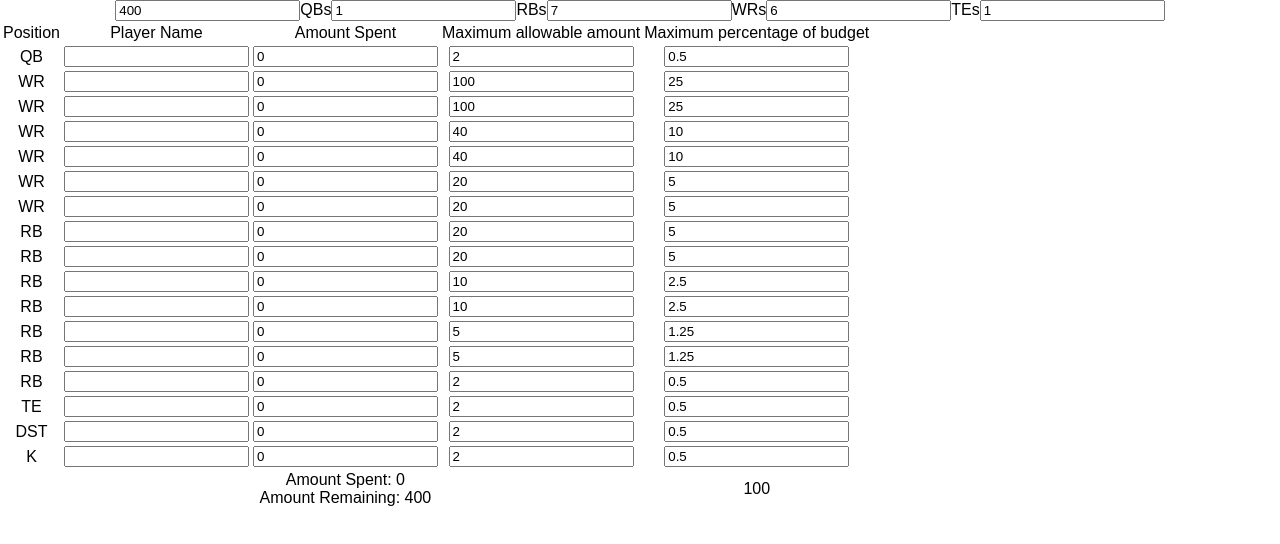
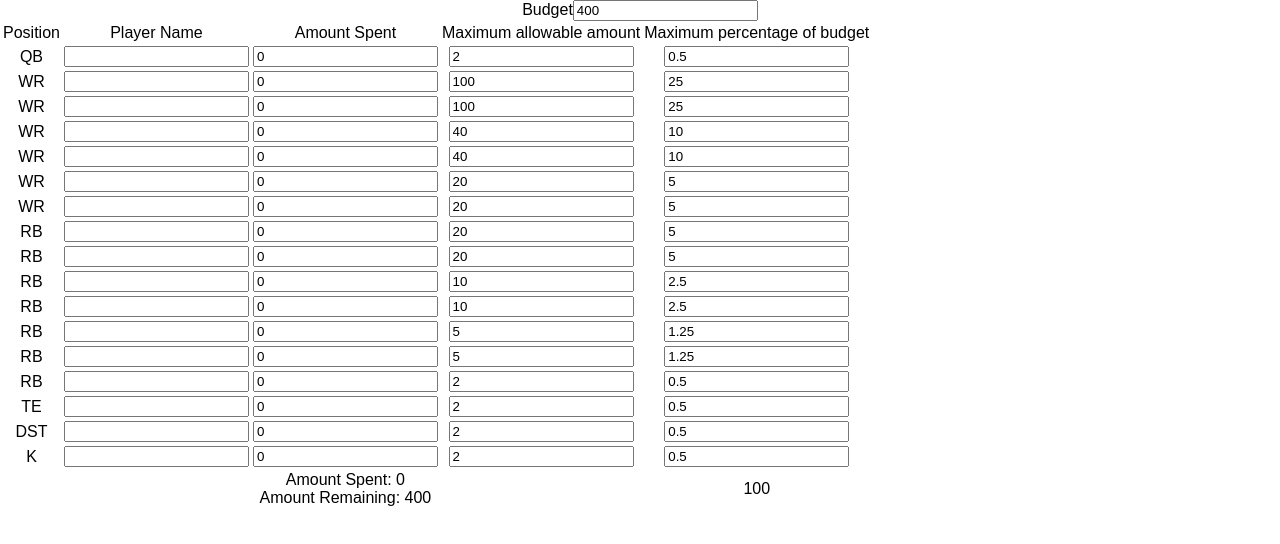
Before and after one commit to severnsc/ff-app, a React (Create React App) app: page / in a window 1280 px wide. Shown: the top 544 px of the page. Built offline with nearby package versions, Linux system fonts and the light colour scheme.

Commit message:
Remove number of position selectors and make QB and TE rows static

```diff
--- a/src/App.js
+++ b/src/App.js
@@ -66,7 +66,6 @@ class PlayerRows extends Component {
     super(props);
     this.state = {
       budget: 400,
-      qbs: 1,
       rbs: 7,
       wrs: 6,
       tes: 1,
@@ -95,69 +94,23 @@ class PlayerRows extends Component {
 
   render() {
 
-    let qbKeys = null;
-    let qbRows = [];
-    if(this.state.qbs > 0){
-      qbKeys = [...Array(parseInt(this.state.qbs, 10)).keys()];
-      qbRows = qbKeys.map((x) => {return <PlayerRow position="QB" key={x} percentage={.5/(qbKeys.length)} percentageChange={this.calculateSum} amountSpentChange={this.calculateSpendAmounts} budget={this.state.budget} /> });
-    }
+    let rbRows = [];
+    const rbValues = [5, 5, 2.5, 2.5, 1.25, 1.25, .5];
+    rbRows = rbValues.map((x, i) => {return <PlayerRow position="RB" key={i} percentage={x} percentageChange={this.calculateSum} amountSpentChange={this.calculateSpendAmounts} budget={this.state.budget} /> });
 
-    let rbKeys = null;
-    let rbRows = [];
-    if(this.state.rbs > 0){
-      rbKeys = [...Array(parseInt(this.state.rbs, 10)).keys()];
-      const rbValues = [5, 5, 2.5, 2.5, 1.25, 1.25, .5];
-      rbRows = rbKeys.map((x) => {return <PlayerRow position="RB" key={x} percentage={rbValues[x]} percentageChange={this.calculateSum} amountSpentChange={this.calculateSpendAmounts} budget={this.state.budget} /> });
-    }
-
-    let wrKeys = null;
     let wrRows = [];
-    if(this.state.wrs > 0){
-      wrKeys = [...Array(parseInt(this.state.wrs, 10)).keys()];
-      const wrValues = [25, 25, 10, 10, 5, 5];
-      wrRows = wrKeys.map((x) => {return <PlayerRow position="WR" key={x} percentage={wrValues[x]} percentageChange={this.calculateSum} amountSpentChange={this.calculateSpendAmounts} budget={this.state.budget} /> });
-    }
-
-    let teKeys = null;
-    let teRows = [];
-    if(this.state.tes > 0){
-      teKeys = [...Array(parseInt(this.state.tes, 10)).keys()];
-      teRows = teKeys.map((x) => {return <PlayerRow position="TE" key={x} percentage={.5/(teKeys.length)} percentageChange={this.calculateSum} amountSpentChange={this.calculateSpendAmounts} budget={this.state.budget} /> });
-    }
+    const wrValues = [25, 25, 10, 10, 5, 5];
+    wrRows = wrValues.map((x, i) => {return <PlayerRow position="WR" key={i} percentage={x} percentageChange={this.calculateSum} amountSpentChange={this.calculateSpendAmounts} budget={this.state.budget} /> });
 
     return(
       <div className="row">
         <div className="setup">
+          <span>Budget</span>
           <input type="text"
             value={this.state.budget}
             onChange={(event) => {this.setState({budget: event.target.value})}}
             onBlur={(event) => this.setState({projectedSpend: event.target.value})}
           />
-          <span>
-            QBs<input
-              type="text"
-              value={this.state.qbs}
-              onChange={(event) => {this.setState({qbs: event.target.value})}}
-              />
-            RBs<input
-              type="text"
-              value={this.state.rbs}
-              onChange={(event) => {this.setState({rbs: event.target.value})}}
-              onBlur={this.updateRBRows}
-              />
-            WRs<input
-              type="text"
-              value={this.state.wrs}
-              onChange={(event) => {this.setState({wrs: event.target.value})}}
-              onBlur={this.updateWRRows}
-              />
-            TEs<input
-              type="text"
-              value={this.state.tes}
-              onChange={(event) => this.setState({tes: event.target.value})}
-              onBlur={this.updateTERows}
-              />
-          </span>
         </div>
         <div className="players">
           <table>
@@ -171,10 +124,22 @@ class PlayerRows extends Component {
               </tr>
             </thead>
             <tbody>
-              {qbRows}
+              <PlayerRow
+                position="QB"
+                percentage={.5}
+                percentageChange={this.calculateSum}
+                amountSpentChange={this.calculateSpendAmounts}
+                budget={this.state.budget}
+              />
               {wrRows}
               {rbRows}
-              {teRows}
+              <PlayerRow
+                position="TE"
+                percentage={.5}
+                percentageChange={this.calculateSum}
+                amountSpentChange={this.calculateSpendAmounts}
+                budget={this.state.budget}
+              />
               <PlayerRow
                 position="DST"
                 percentage={.5}
```
